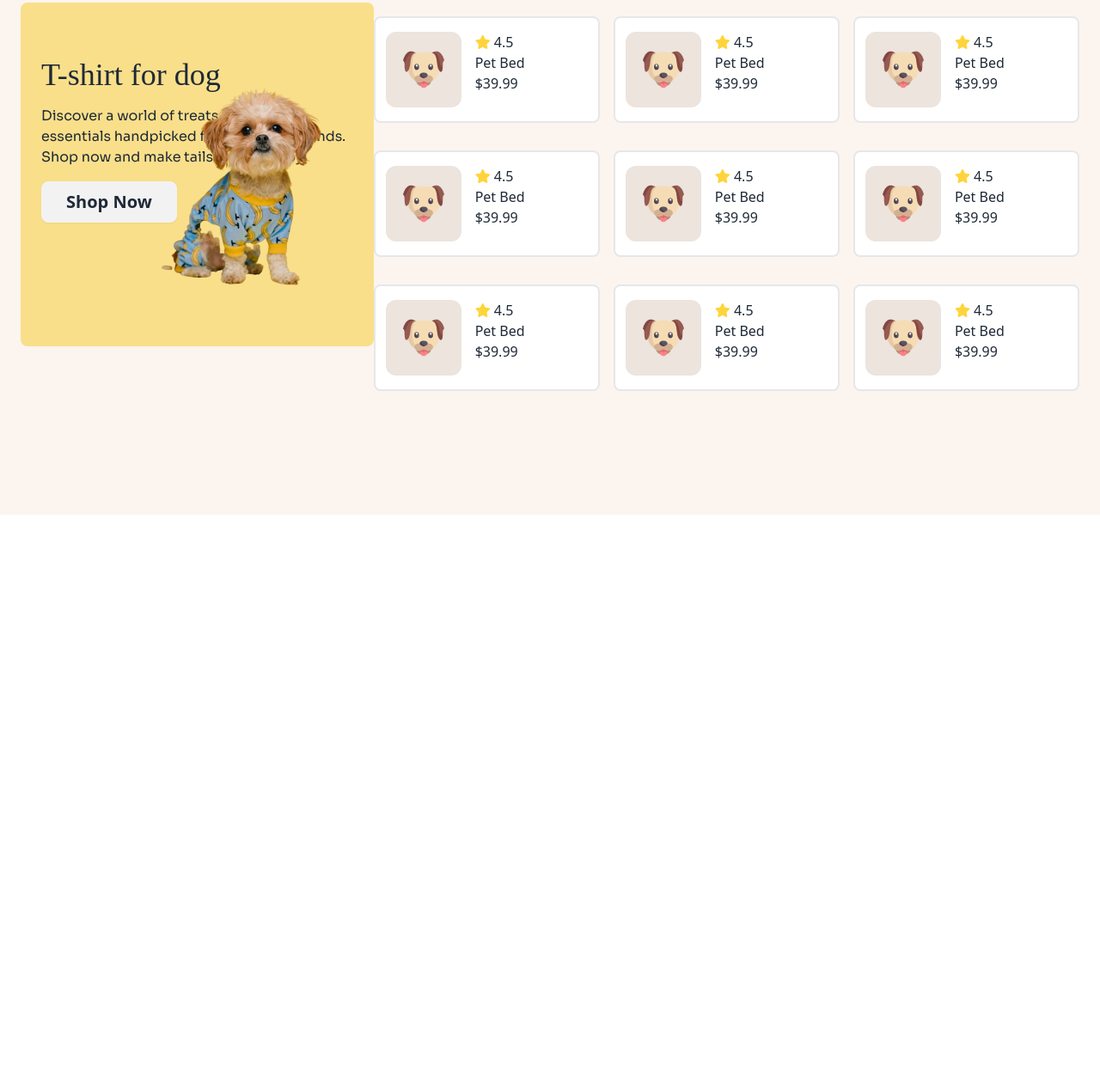
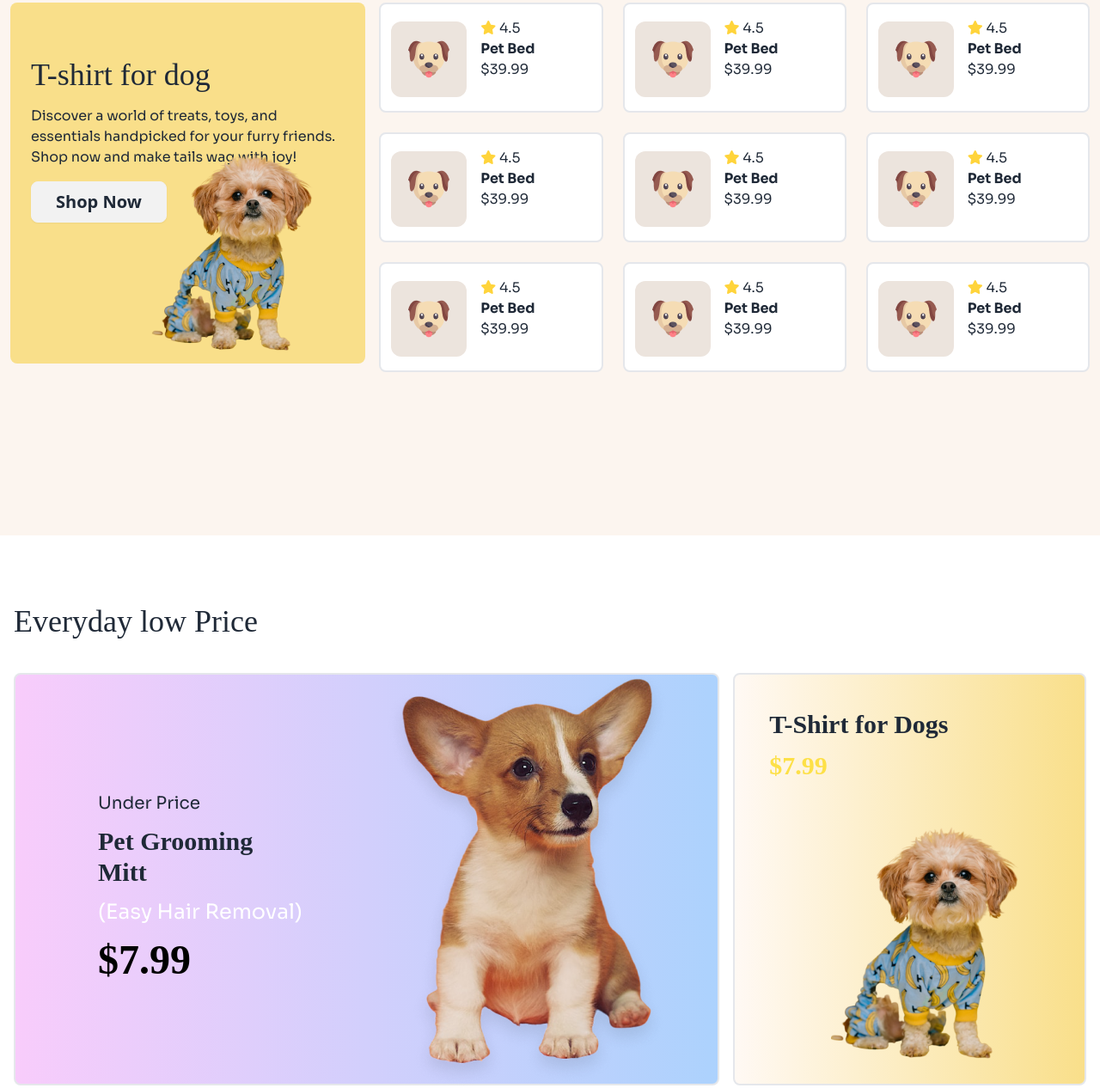
Before and after one commit to iqbalxrr/Browse4Pets-B11-A03, a plain HTML site: page index.html in a window 1280 px wide. Shown: the part 1477-2743 px from the top of the page at 86% size. Before the commit the page ends 2076 px from the top, so only its background shows below. Drawn offline with nearby package versions, Linux system fonts and the light colour scheme; a web font is replaced by a local one.

Commit message:
added low price section

```diff
--- a/index.html
+++ b/index.html
@@ -174,110 +174,113 @@
 
         <!-- section Trending Pet Products -->
 
-        <section class="bg-[#fcf5ef] mt-20 py-36 px-6">
+        <section class="bg-[#fcf5ef] mt-20 py-20 md:py-36  px-3">
             <div class=" container mx-auto ">
 
                 <h1 class="text-3xl md:text-4xl adlam-display-regular ">Trending Pet Products</h1>
 
-                <div class="flex flex-col md:flex-row mt-10  ">
+                <div class="flex flex-col md:flex-row mt-10 mb-14 gap-4 ">
 
-                    <div class=" md:w-1/3 bg-[#F9DF8A] rounded-lg relative h-[50vh]  ">
+                    <div class=" md:w-2/3 lg:w-1/3 bg-[#F9DF8A] rounded-lg relative h-[70vh] md:min-h-fit lg:h-[420px]   ">
                        <div class="pt-16 px-6">
                         <h1 class="text-3xl md:text-4xl adlam-display-regular mb-4 ">T-shirt for dog</h1>
                         <p class="mb-4 text-[2opx] sora-display-regular">Discover a world of treats, toys, and essentials handpicked for your furry friends. Shop now and make tails wag with joy!</p>
                         <button class="btn px-7 py-2 sm:text-[15px] md:text-[20px]">Shop Now</button>
                        </div>
-                       <div class="flex justify-center absolute bottom-8 -right-6 md:left-6 md:bottom-16">
+                       <div class="flex justify-center absolute bottom-8 -right-6 md:left-6 md:bottom-16 lg:bottom-2 ">
                         <img class="ml-20   " src="./images/cute-pet-small.png" alt="">
                        </div>
 
                     </div>
 
-                    <div class="w-2/3 ">
+                    <div class=" md:w-2/4 lg:w-2/3 h-[50vh]  ">
 
-                        <div class="grid grid-cols-2 md:grid-cols-3 gap-4">
+                        <div class="grid grid-cols-2 md:grid-cols-2 lg:grid-cols-3 gap-2 lg:gap-[23px] sora-display-regular ">
 
-                            <div class="flex gap-4 mt-4 border-2 py-4 pl-3 bg-white rounded-lg">
-                                <div> <img class="mx-auto bg-[#ece4dd] p-5  rounded-xl " src="./images/dog-cartoon.png" alt=""></div>
+                            <div class="flex gap-1 md:gap-4  border-2 py-4 pl-3 bg-white rounded-lg">
+                                <div> <img class="mx-auto mt-1 bg-[#ece4dd] p-2 md:p-5  rounded-xl " src="./images/dog-cartoon.png" alt=""></div>
                                  <div>
                                      <i class="fa-solid fa-star" style="color: #FFD43B;"></i>
                                      <span>4.5</span>
-                                     <h1>Pet Bed</h1>
+                                     <h1 class="font-bold">Pet Bed</h1>
                                      <p>$39.99</p>
                                  </div>
                              </div>
-                             <div class="flex gap-4 mt-4 border-2 py-4 pl-3 bg-white rounded-lg">
-                                <div> <img class="mx-auto bg-[#ece4dd] p-5  rounded-xl " src="./images/dog-cartoon.png" alt=""></div>
+                            <div class="flex gap-1 md:gap-4  border-2 py-4 pl-3 bg-white rounded-lg">
+                                <div> <img class="mx-auto mt-1 bg-[#ece4dd] p-2 md:p-5  rounded-xl " src="./images/dog-cartoon.png" alt=""></div>
                                  <div>
                                      <i class="fa-solid fa-star" style="color: #FFD43B;"></i>
                                      <span>4.5</span>
-                                     <h1>Pet Bed</h1>
+                                     <h1 class="font-bold">Pet Bed</h1>
                                      <p>$39.99</p>
                                  </div>
                              </div>
-                             <div class="flex gap-4 mt-4 border-2 py-4 pl-3 bg-white rounded-lg">
-                                <div> <img class="mx-auto bg-[#ece4dd] p-5  rounded-xl " src="./images/dog-cartoon.png" alt=""></div>
+                            <div class="flex gap-1 md:gap-4  border-2 py-4 pl-3 bg-white rounded-lg">
+                                <div> <img class="mx-auto mt-1 bg-[#ece4dd] p-2 md:p-5  rounded-xl " src="./images/dog-cartoon.png" alt=""></div>
                                  <div>
                                      <i class="fa-solid fa-star" style="color: #FFD43B;"></i>
                                      <span>4.5</span>
-                                     <h1>Pet Bed</h1>
+                                     <h1 class="font-bold">Pet Bed</h1>
                                      <p>$39.99</p>
                                  </div>
                              </div>
-                             <div class="flex gap-4 mt-4 border-2 py-4 pl-3 bg-white rounded-lg">
-                                <div> <img class="mx-auto bg-[#ece4dd] p-5  rounded-xl " src="./images/dog-cartoon.png" alt=""></div>
+                            <div class="flex gap-1 md:gap-4  border-2 py-4 pl-3 bg-white rounded-lg">
+                                <div> <img class="mx-auto mt-1 bg-[#ece4dd] p-2 md:p-5  rounded-xl " src="./images/dog-cartoon.png" alt=""></div>
                                  <div>
                                      <i class="fa-solid fa-star" style="color: #FFD43B;"></i>
                                      <span>4.5</span>
-                                     <h1>Pet Bed</h1>
+                                     <h1 class="font-bold">Pet Bed</h1>
                                      <p>$39.99</p>
                                  </div>
                              </div>
-                             <div class="flex gap-4 mt-4 border-2 py-4 pl-3 bg-white rounded-lg">
-                                <div> <img class="mx-auto bg-[#ece4dd] p-5  rounded-xl " src="./images/dog-cartoon.png" alt=""></div>
+                            <div class="flex gap-1 md:gap-4  border-2 py-4 pl-3 bg-white rounded-lg">
+                                <div> <img class="mx-auto mt-1 bg-[#ece4dd] p-2 md:p-5  rounded-xl " src="./images/dog-cartoon.png" alt=""></div>
                                  <div>
                                      <i class="fa-solid fa-star" style="color: #FFD43B;"></i>
                                      <span>4.5</span>
-                                     <h1>Pet Bed</h1>
+                                     <h1 class="font-bold">Pet Bed</h1>
                                      <p>$39.99</p>
                                  </div>
                              </div>
-                             <div class="flex gap-4 mt-4 border-2 py-4 pl-3 bg-white rounded-lg">
-                                <div> <img class="mx-auto bg-[#ece4dd] p-5  rounded-xl " src="./images/dog-cartoon.png" alt=""></div>
+                            <div class="flex gap-1 md:gap-4  border-2 py-4 pl-3 bg-white rounded-lg">
+                                <div> <img class="mx-auto mt-1 bg-[#ece4dd] p-2 md:p-5  rounded-xl " src="./images/dog-cartoon.png" alt=""></div>
                                  <div>
                                      <i class="fa-solid fa-star" style="color: #FFD43B;"></i>
                                      <span>4.5</span>
-                                     <h1>Pet Bed</h1>
+                                     <h1 class="font-bold">Pet Bed</h1>
                                      <p>$39.99</p>
                                  </div>
                              </div>
-                             <div class="flex gap-4 mt-4 border-2 py-4 pl-3 bg-white rounded-lg">
-                                <div> <img class="mx-auto bg-[#ece4dd] p-5  rounded-xl " src="./images/dog-cartoon.png" alt=""></div>
+                            <div class="flex gap-1 md:gap-4  border-2 py-4 pl-3 bg-white rounded-lg">
+                                <div> <img class="mx-auto mt-1 bg-[#ece4dd] p-2 md:p-5  rounded-xl " src="./images/dog-cartoon.png" alt=""></div>
                                  <div>
                                      <i class="fa-solid fa-star" style="color: #FFD43B;"></i>
                                      <span>4.5</span>
-                                     <h1>Pet Bed</h1>
+                                     <h1 class="font-bold">Pet Bed</h1>
                                      <p>$39.99</p>
                                  </div>
                              </div>
-                             <div class="flex gap-4 mt-4 border-2 py-4 pl-3 bg-white rounded-lg">
-                                <div> <img class="mx-auto bg-[#ece4dd] p-5  rounded-xl " src="./images/dog-cartoon.png" alt=""></div>
+                            <div class="flex gap-1 md:gap-4  border-2 py-4 pl-3 bg-white rounded-lg">
+                                <div> <img class="mx-auto mt-1 bg-[#ece4dd] p-2 md:p-5  rounded-xl " src="./images/dog-cartoon.png" alt=""></div>
                                  <div>
                                      <i class="fa-solid fa-star" style="color: #FFD43B;"></i>
                                      <span>4.5</span>
-                                     <h1>Pet Bed</h1>
+                                     <h1 class="font-bold">Pet Bed</h1>
                                      <p>$39.99</p>
                                  </div>
                              </div>
-                             <div class="flex gap-4 mt-4 border-2 py-4 pl-3 bg-white rounded-lg">
-                                <div> <img class="mx-auto bg-[#ece4dd] p-5  rounded-xl " src="./images/dog-cartoon.png" alt=""></div>
+                            <div class=" hidden lg:flex gap-1 md:gap-4  border-2 py-4 pl-3 bg-white rounded-lg">
+                                <div> <img class="mx-auto mt-1 bg-[#ece4dd] p-2 md:p-5  rounded-xl " src="./images/dog-cartoon.png" alt=""></div>
                                  <div>
                                      <i class="fa-solid fa-star" style="color: #FFD43B;"></i>
                                      <span>4.5</span>
-                                     <h1>Pet Bed</h1>
+                                     <h1 class="font-bold">Pet Bed</h1>
                                      <p>$39.99</p>
                                  </div>
                              </div>
+
+
+
                         </div>
 
                     </div>
@@ -286,6 +289,63 @@
             </div>
 
         </section>
+
+
+        <!--Everyday low Price section  -->
+
+        <section class="container mx-auto mt-20 px-4 ">
+
+            <h1 class="text-3xl md:text-4xl adlam-display-regular mt-10">Everyday low Price</h1>
+
+            <div class="flex flex-col lg:flex-row mt-10 gap-4">
+
+            <div class=" lg:w-2/3 lg:h-[480px] flex flex-col lg:flex-row md:justify-between items-center  bg-gradient-to-r from-[#F8CCFB] to-[#ACD2FD] rounded-lg border-2 p-4  ">
+
+                 <div class=" md:pl-20   ">
+                    <h2 class=" hidden lg:flex text-xl sora-display-regular mb-3 mt-4 ">Under Price</h2>
+                    <h1 class=" text-3xl font-bold adlam-display-regular mb-3 ">Pet Grooming Mitt</h1>
+                    <p class="  hidden lg:flex text-2xl text-white sora-display-regular mb-4">(Easy Hair Removal)</p>
+                    <h1 class="text-5xl text-white lg:text-black font-bold adlam-display-regular ">$7.99</h1>
+                 </div>
+                 <div class="  ">
+                    <img class="ml-14" src="./images/cute-dog-mid.png" alt="">
+                </div>
+               </div>
+
+               <!--  -->
+
+               <div class=" lg:w-1/3 lg:h-[480px] flex flex-col justify-between  bg-gradient-to-r from-[#FFF9F4] to-[#F9DF8A] rounded-lg border-2 p-4">
+                <div>
+                <h2 class="text-3xl adlam-display-regular font-bold mb-3 pl-6 mt-6 ">T-Shirt for Dogs</h2>
+                <h1 class="text-3xl text-yellow-300 adlam-display-regular font-bold mb-3 pl-6 mt-2">$7.99</h1>
+                </div>
+                <div>
+                    <img class="ml-1 lg:ml-24 lg:w-[60%]" src="./images/cute-pet-mid.png" alt="">
+                </div>
+
+
+            </div>
+            </div>
+
+
+            </div>
+
+        </section>
+
+        <br>
+        <!-- extra section -->
+
+        <section>
+
+        </section>
+
+
+        <!-- Get Pawsome News! -->
+
+        <section>
+
+        </section>
+
     </main>
 
 
```
